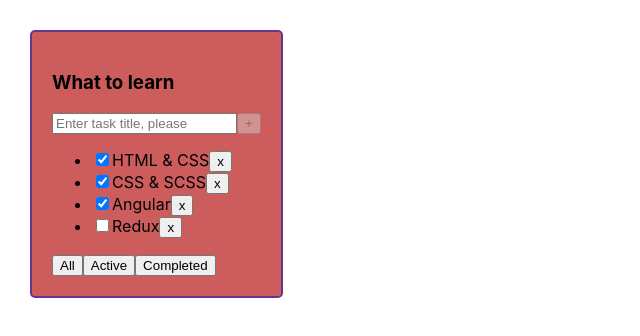
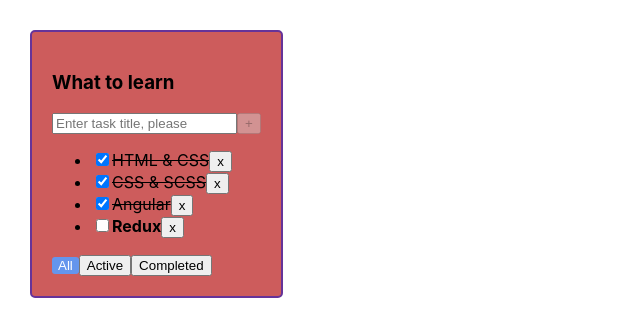
Before and after one commit to romantut1988/cases-distribution, a React (Create React App) app: page / in a window 1280 px wide. Shown: the top 336 px of the page, without its empty margins (0-640 px from the left). Built offline with nearby package versions, Linux system fonts and the light colour scheme; the HTML template or start-up script is replaced by a standard one.

Commit message:
styles adding

```diff
--- a/src/App.css
+++ b/src/App.css
@@ -1,6 +1,10 @@
 .App {
     padding: 30px;
     display: flex;
+}
+
+.App > div {
+    margin-right: 50px;
 }
 
 .todolist {
@@ -13,8 +17,21 @@
 
 .todolist-empty {
     background-color: greenyellow;
-    margin-right: 50px;
     border: 2px solid #575870;
     border-radius: 5px;
     padding: 20px;
 }
+
+.task {
+    font-weight: bold;
+}
+.task-done {
+    font-weight: normal;
+    text-decoration: line-through;
+}
+.btn-active {
+    background-color: cornflowerblue;
+    color: white;
+    border: inherit;
+    border-radius: 3px;
+}
--- a/src/App.tsx
+++ b/src/App.tsx
@@ -23,8 +23,8 @@
         }
         setTasks([...tasks, newTask])
     }
-    const changeTaskStatus = (taskId: string) => {
-        setTasks(tasks.map(t => t.id === taskId ? {...t, isDone: !t.isDone} : t))
+    const changeTaskStatus = (taskId: string, newIsDone: boolean) => {
+        setTasks(tasks.map(t => t.id === taskId ? {...t, isDone: newIsDone} : t))
     }
 
     const [filter, setFilter] = useState<FilterValuesType>("all")
--- a/src/TodoList.tsx
+++ b/src/TodoList.tsx
@@ -6,7 +6,7 @@
     tasks: Array<TaskType>
     removeTask: (taskId: string) => void
     changeTodolistFilter: (filter: FilterValuesType) => void
-    changeTaskStatus: (taskId: string) => void
+    changeTaskStatus: (taskId: string, newIsDone: boolean) => void
     addTask: (title: string) => void
 }
 
@@ -31,14 +31,14 @@
 
     const todolistItems: Array<JSX.Element> = props.tasks.map((task) => {
         const removeTaskHandler = () => props.removeTask(task.id)
-        const changeTaskStatus = () => props.changeTaskStatus(task.id)
+        const changeTaskStatus = (e: ChangeEvent<HTMLInputElement>) => props.changeTaskStatus(task.id, e.currentTarget.checked)
         return (
             <li>
                 <input
                     onChange={changeTaskStatus}
                     type="checkbox"
                     checked={task.isDone}/>
-                <span>{task.title}</span>
+                <span className={task.isDone ? "task-done" : "task"}>{task.title}</span>
                 <button onClick={removeTaskHandler}>x</button>
             </li>
         )
@@ -81,9 +81,11 @@
                 {todolistItems}
             </ul>
             <div>
-                <button onClick={() => {
-                    props.changeTodolistFilter("all")
-                }}>All
+                <button
+                    className={"btn-active"}
+                    onClick={() => {
+                        props.changeTodolistFilter("all")
+                    }}>All
                 </button>
                 <button onClick={() => {
                     props.changeTodolistFilter("active")
```
